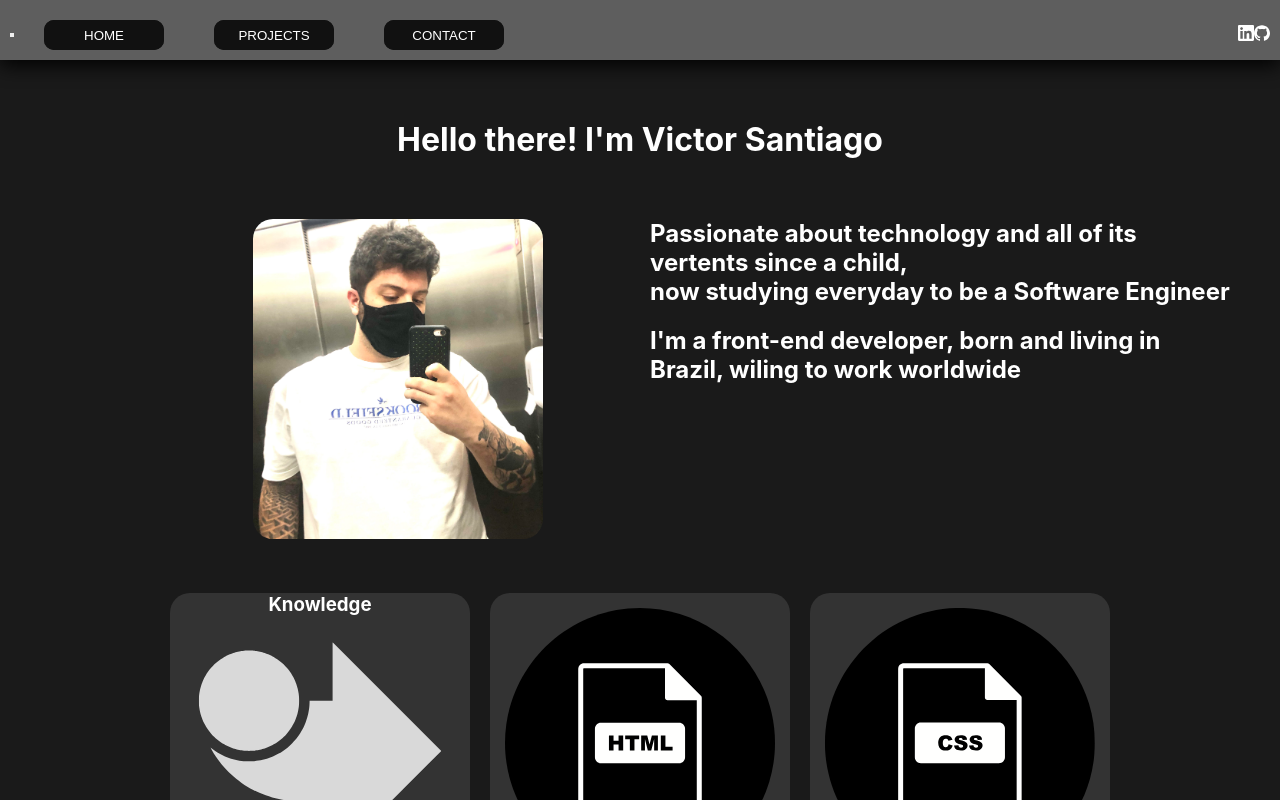
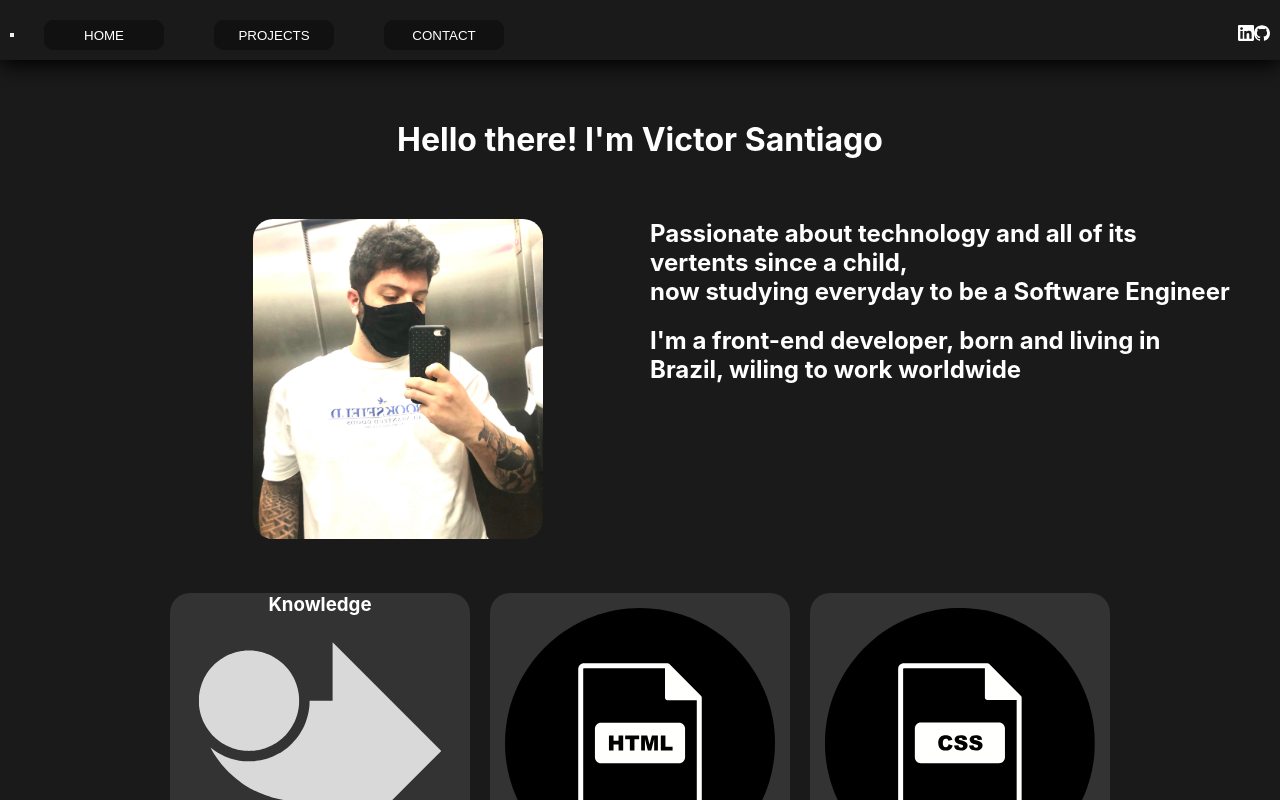
Before and after one commit to visantiago99/Portfolio-grid-flex, a React (Create React App) app: page / in a window 1280 px wide. Shown: the top 800 px of the page. Built offline with nearby package versions, Linux system fonts and the light colour scheme.

Commit message:
Header color update

```diff
--- a/src/App.css
+++ b/src/App.css
@@ -16,7 +16,6 @@ body {
   justify-content: space-between;
   width: 100%;
   height: 60px;
-  background-color: #5e5e5e;
   padding: 10px;
   box-shadow: 0px 5px 20px #000;
   align-items: center;
@@ -24,6 +23,11 @@ body {
   position: fixed;
   top: 0;
   z-index: 999;
+}
+
+.social-icons {
+  display: flex;
+  justify-content: space-between;
 }
 
 .btn-header {
@@ -85,24 +89,6 @@ body {
   50% { background-position: 400% 0; }
   100% { background-position: 0 0; }
 }
-/* .btn-header {
-  background-color: #c1c6cb;
-  color:#222;
-  padding: 3px;
-  font-weight: bold;
-  border: 2px solid #000;
-  overflow: hidden;
-  border-radius: 5px;
-}
-
-.btn-header:hover {
-  content: "";
-  color: #fff;
-  transform: scale(120%);
-  background-color: #6C4EB1;
-  z-index: -1;
-  transition: 0.7s ease;
-} */
 
 .navbar {
   max-width: 1200px;
--- a/src/components/Header.js
+++ b/src/components/Header.js
@@ -19,9 +19,13 @@ export default function Header() {
           <Link to="/contact"><li><button className="btn-header btn1">CONTACT</button></li></Link>
         </ul>
       </div>
-      <div>
-        <a href='https://www.linkedin.com/in/victor-santiago-082542144/' target='_blank' rel='noreferrer'><SiLinkedin /></a>
-        <a href='https://github.com/visantiago99' target='_blank' rel='noreferrer'><SiGithub /></a>
+      <div className="social-icons">
+        <div>
+          <a href='https://www.linkedin.com/in/victor-santiago-082542144/' target='_blank' rel='noreferrer'><SiLinkedin /></a>
+        </div>
+        <div>
+          <a href='https://github.com/visantiago99' target='_blank' rel='noreferrer'><SiGithub /></a>
+        </div>
       </div>
     </div>
   )
```
